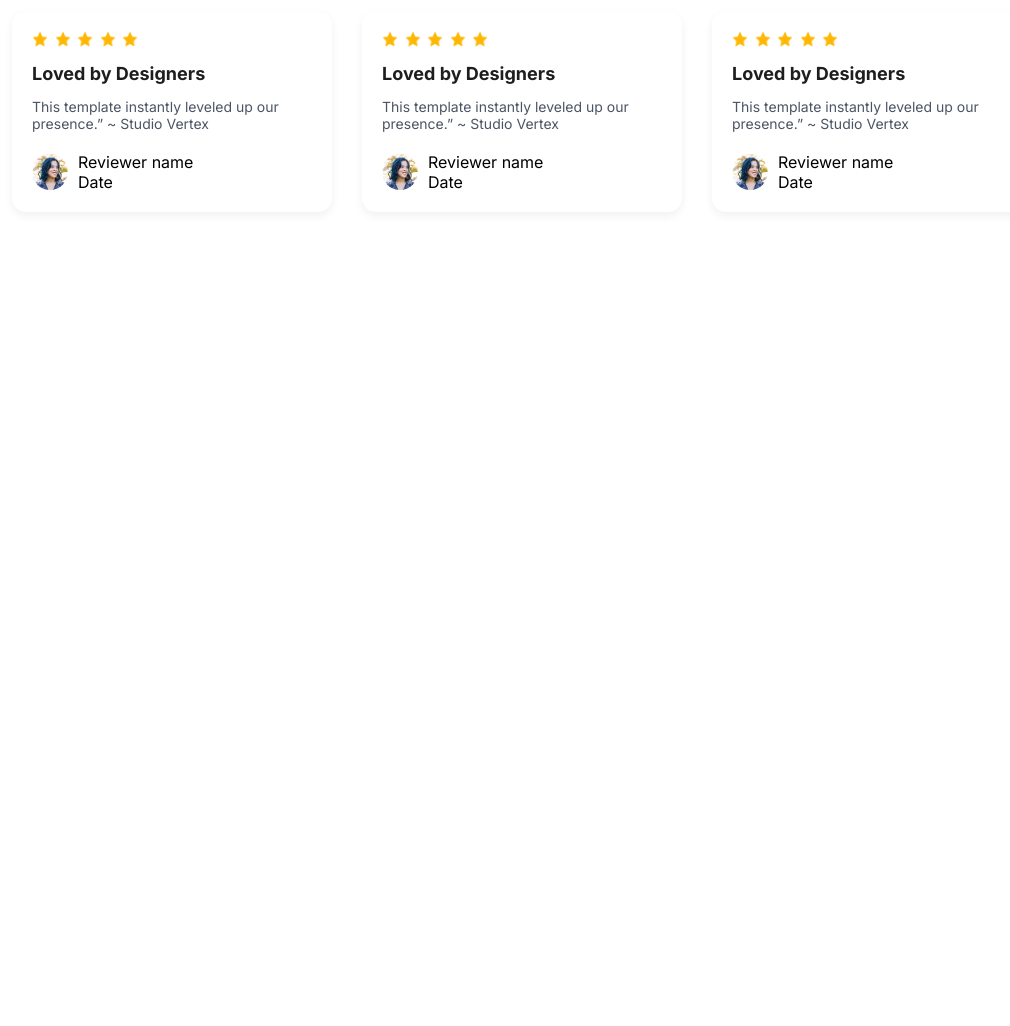
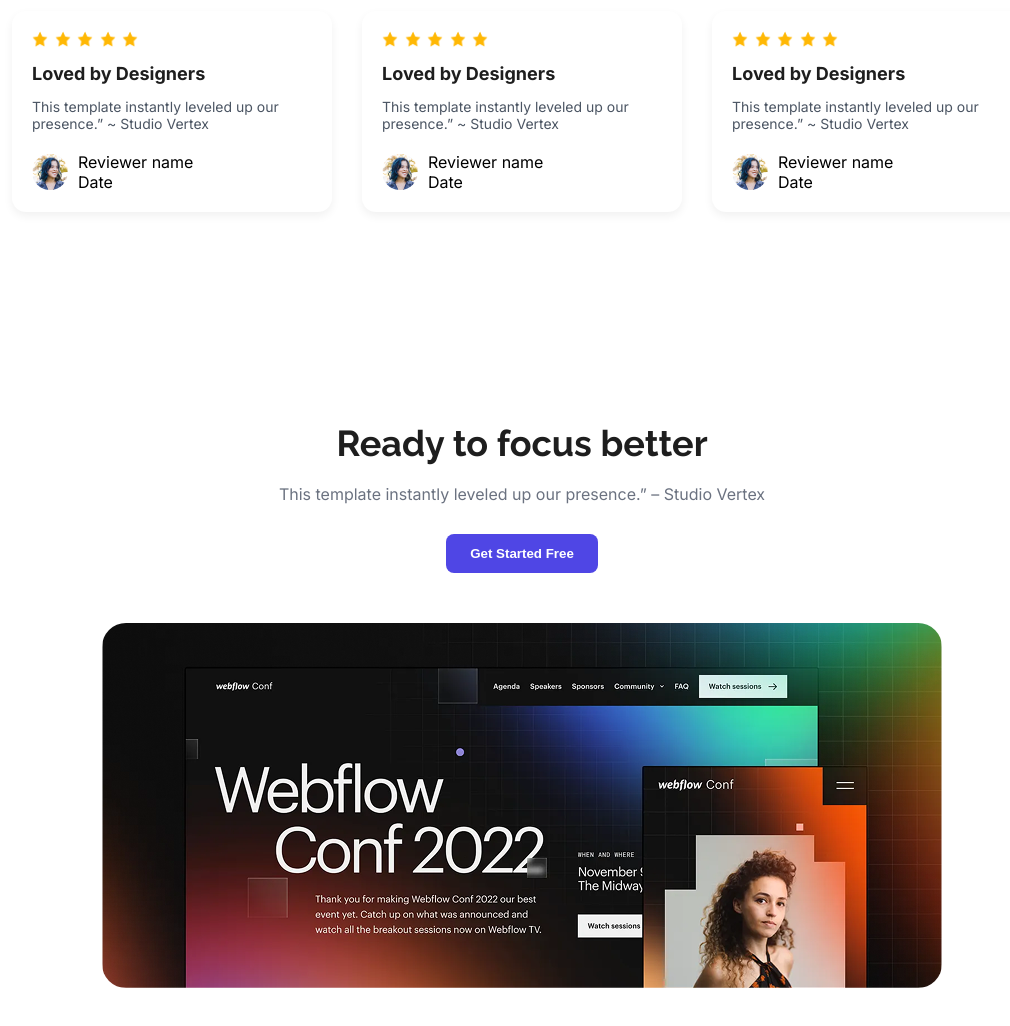
Before and after one commit to Chillorboy/assignment-01, a plain HTML site: page index.html in a window 1280 px wide. Shown: the part 1776-2802 px from the top of the page, without its empty margins (118-1128 px from the left). Before the commit the page ends 2076 px from the top, so only its background shows below. Drawn offline with Linux system fonts and the light colour scheme.

Commit message:
Call to Action Section added

```diff
--- a/index.html
+++ b/index.html
@@ -127,3 +127,15 @@
 
   </div>
 </section>
+
+<!-- Call to Action Section -->
+<section class="cta-section">
+  <div class="cta-content">
+    <h2>Ready to focus better</h2>
+    <p>This template instantly leveled up our presence.” – Studio Vertex</p>
+    <button class="btn">Get Started Free</button>
+  </div>
+  <div class="cta-image">
+    <img src="/B12A01-landing-launchpad/Assets/wc-big.png" alt="Call to Action Preview" />
+  </div>
+</section>
--- a/styles/style.css
+++ b/styles/style.css
@@ -200,3 +200,40 @@ body {
   height: 36px;
   border-radius: 50%;
 }
+
+/* Call to Action Section */
+.cta-section {
+  background-color: #ffffff;
+  padding: 100px 20px;
+  text-align: center;
+}
+
+.cta-content h2 {
+  font-size: 36px;
+  font-family: 'Raleway', sans-serif;
+  font-weight: 700;
+  color: #1e1e1e;
+  margin-bottom: 20px;
+}
+
+.cta-content p {
+  font-size: 16px;
+  color: #6b7280;
+  margin-bottom: 30px;
+}
+
+.cta-content .btn {
+  background-color: #4f46e5;
+  color: white;
+  border: none;
+  padding: 12px 24px;
+  font-weight: 600;
+  border-radius: 8px;
+  cursor: pointer;
+}
+
+.cta-image img {
+  max-width: 100%;
+  margin-top: 50px;
+  border-radius: 24px;
+}
```
